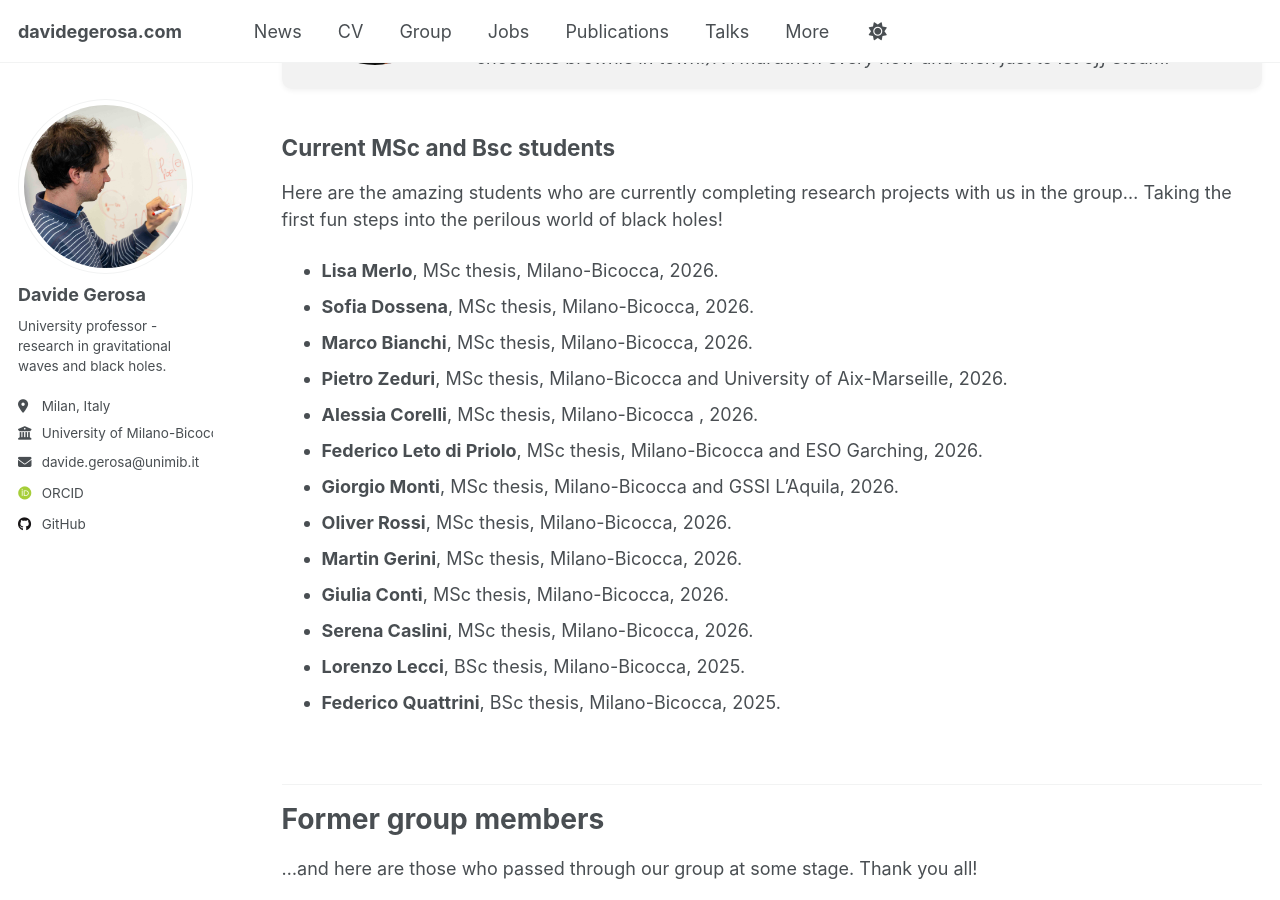
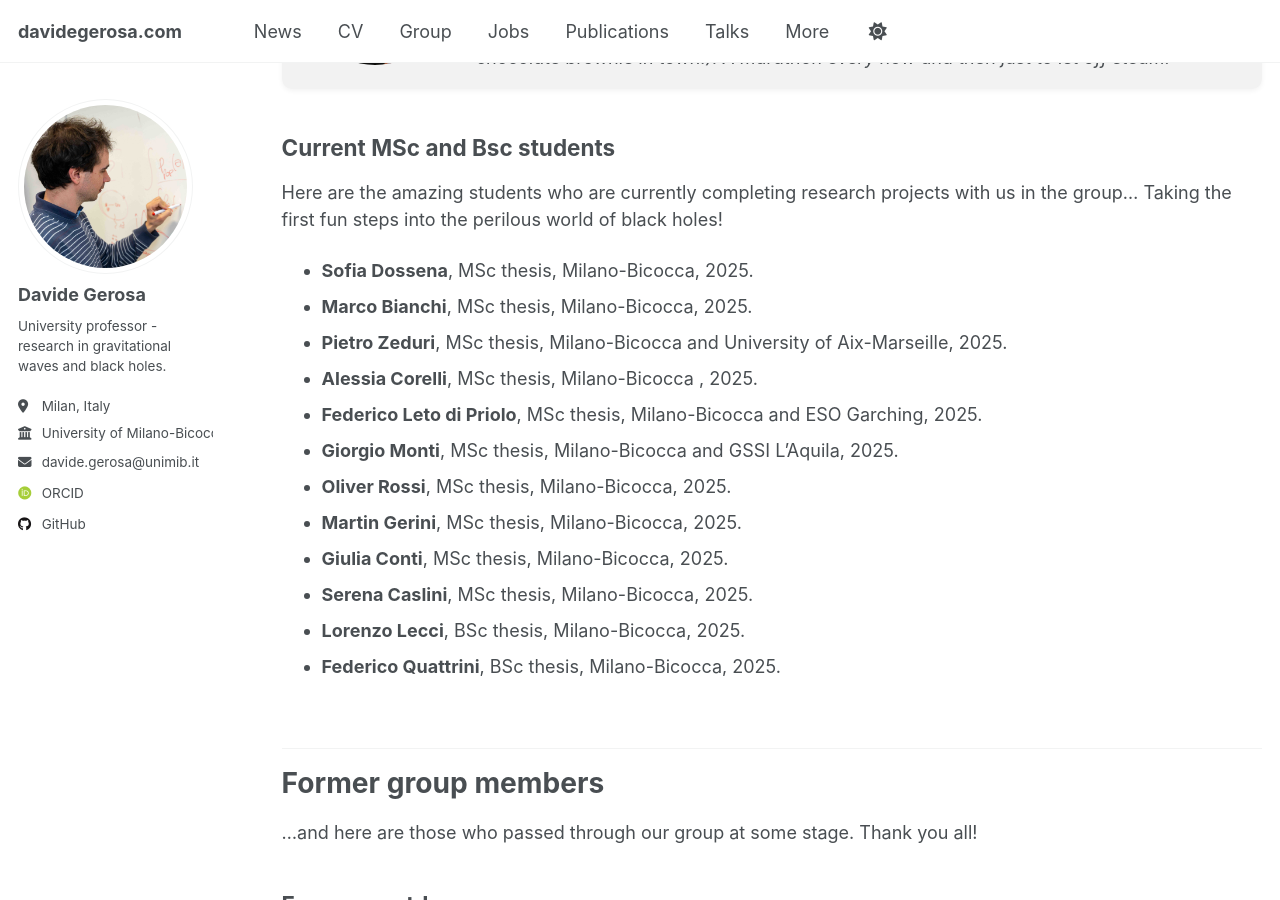
Before and after one commit to dgerosa/website, a Jekyll site: the page built from _pages/group.md, in a window 1280 px wide and 900 px high, scrolled down 3731 px. Built offline with Jekyll 4.4.1, drawn with Linux system fonts in a browser that asks for light colours; some web fonts are replaced; some of the changed text lies outside the part shown.

Commit message:
Website update from workflow

```diff
--- a/_pages/_group.md
+++ b/_pages/_group.md
@@ -150,17 +150,16 @@ Here are the amazing people in my group. Come visit and chat science with us! If
 ## Current MSc and Bsc students
 Here are the amazing students who are currently completing research projects with us in the group… Taking the first fun steps into the perilous world of black holes!
 
-- **Lisa Merlo**, MSc thesis, Milano-Bicocca, 2026.
-- **Sofia Dossena**, MSc thesis, Milano-Bicocca, 2026.
-- **Marco Bianchi**, MSc thesis, Milano-Bicocca, 2026.
-- **Pietro Zeduri**, MSc thesis, Milano-Bicocca and University of Aix-Marseille, 2026.
-- **Alessia Corelli**, MSc thesis, Milano-Bicocca , 2026.
-- **Federico Leto di Priolo**, MSc thesis, Milano-Bicocca and ESO Garching, 2026.
-- **Giorgio Monti**, MSc thesis, Milano-Bicocca and GSSI L'Aquila, 2026.
-- **Oliver Rossi**, MSc thesis, Milano-Bicocca, 2026.
-- **Martin Gerini**, MSc thesis, Milano-Bicocca, 2026.
-- **Giulia Conti**, MSc thesis, Milano-Bicocca, 2026.
-- **Serena Caslini**, MSc thesis, Milano-Bicocca, 2026.
+- **Sofia Dossena**, MSc thesis, Milano-Bicocca, 2025.
+- **Marco Bianchi**, MSc thesis, Milano-Bicocca, 2025.
+- **Pietro Zeduri**, MSc thesis, Milano-Bicocca and University of Aix-Marseille, 2025.
+- **Alessia Corelli**, MSc thesis, Milano-Bicocca , 2025.
+- **Federico Leto di Priolo**, MSc thesis, Milano-Bicocca and ESO Garching, 2025.
+- **Giorgio Monti**, MSc thesis, Milano-Bicocca and GSSI L'Aquila, 2025.
+- **Oliver Rossi**, MSc thesis, Milano-Bicocca, 2025.
+- **Martin Gerini**, MSc thesis, Milano-Bicocca, 2025.
+- **Giulia Conti**, MSc thesis, Milano-Bicocca, 2025.
+- **Serena Caslini**, MSc thesis, Milano-Bicocca, 2025.
 - **Lorenzo Lecci**, BSc thesis, Milano-Bicocca, 2025.
 - **Federico Quattrini**, BSc thesis, Milano-Bicocca, 2025.
 
```
Also changed, not shown: other parts of _pages/_group.md (+2 -2 lines), _pages/_citations.md (+10 -10 lines), _pages/_publications.md (+1 -1 lines), _pages/_talks.md (+1 -1 lines).
